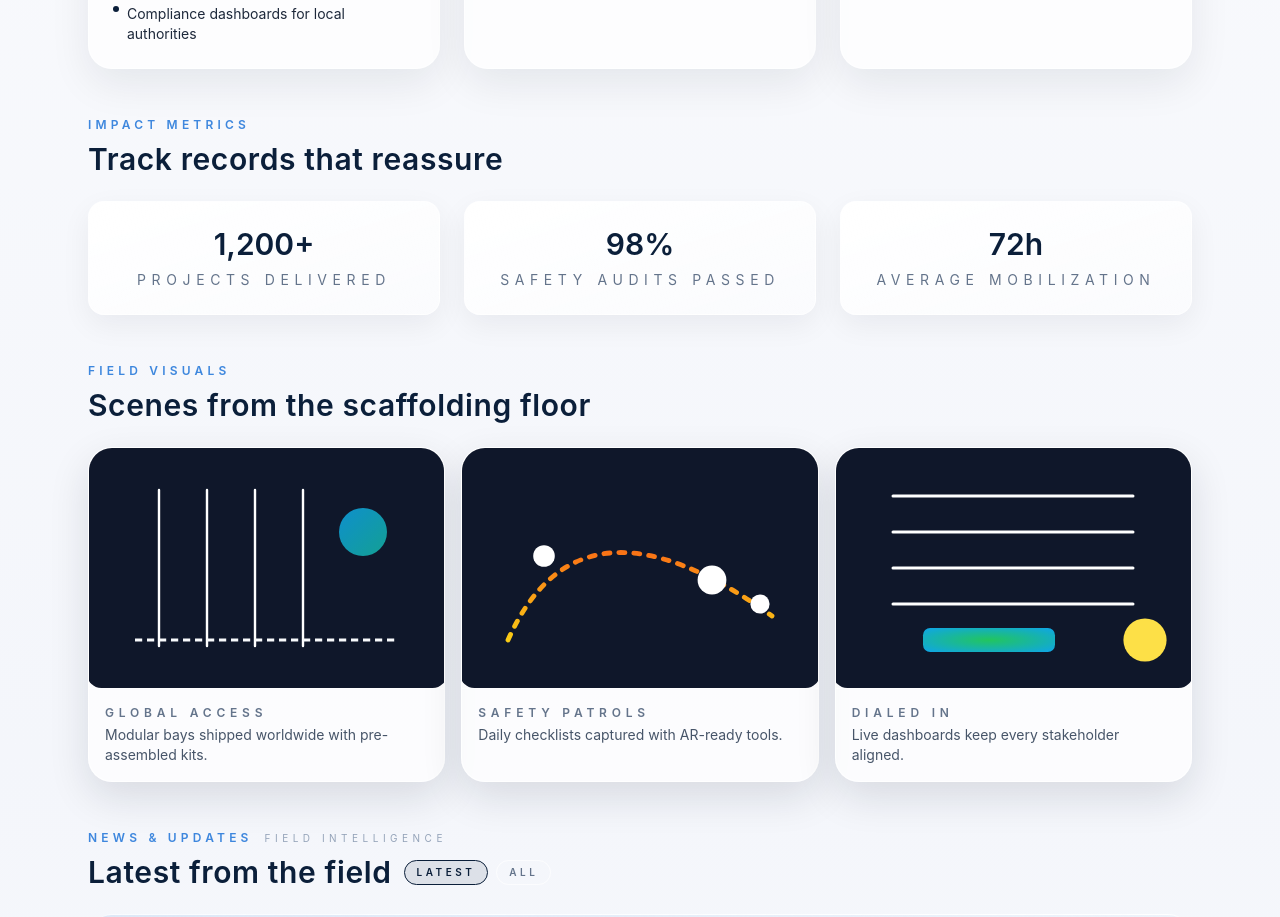
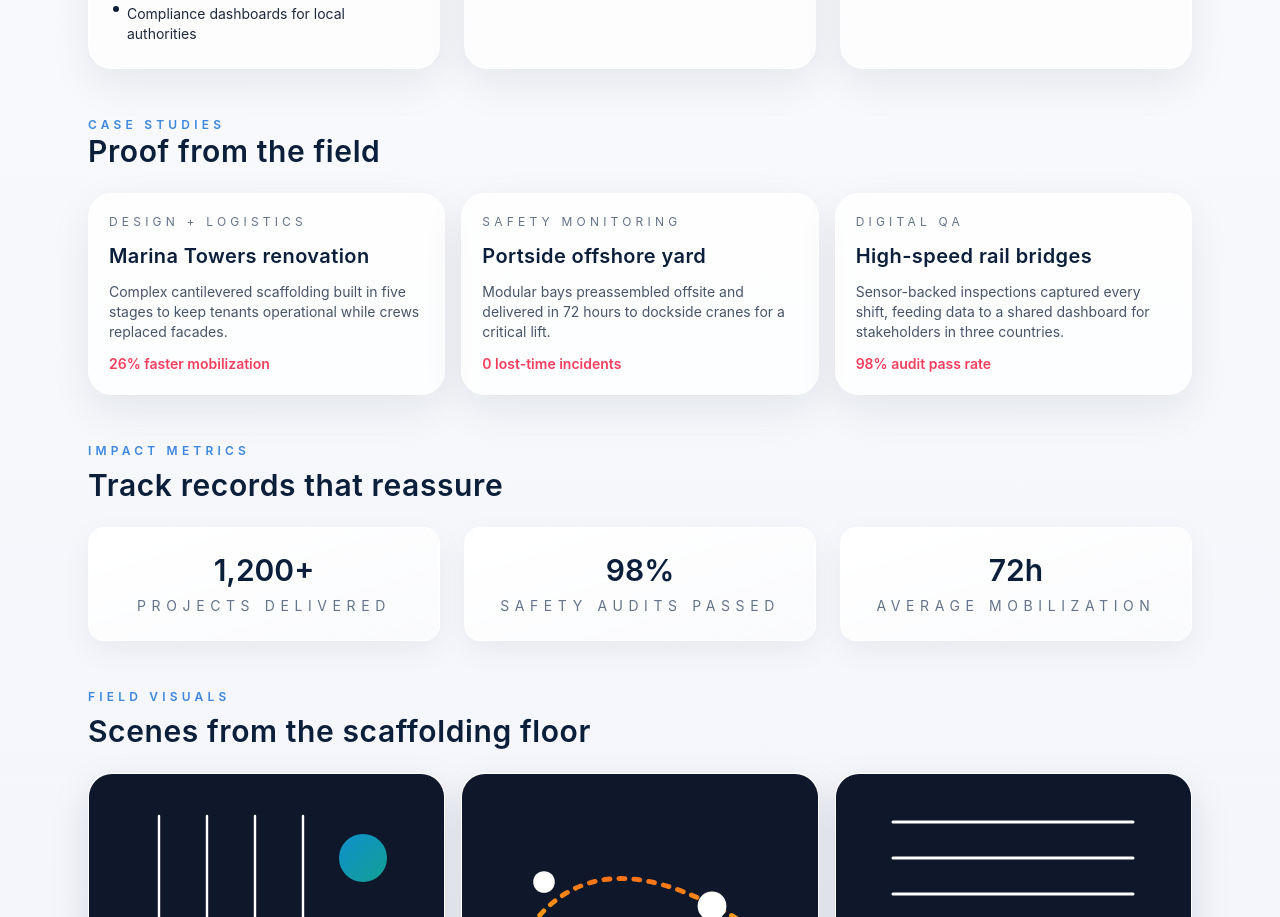
Before and after one commit to thichcode/landing-page, a Next.js app: page /en in a window 1280 px wide. Shown: the part 1821-2738 px from the top of the page. Built offline with nearby package versions, Linux system fonts and the light colour scheme; no server answers.

Commit message:
feat: add analytics webhook case studies

```diff
--- a/app/[locale]/page.tsx
+++ b/app/[locale]/page.tsx
@@ -1,3 +1,4 @@
+import { CaseStudiesSection } from '@/components/CaseStudiesSection';
 import { ContactForm } from '@/components/ContactForm';
 import { Footer } from '@/components/Footer';
 import { Hero } from '@/components/Hero';
@@ -59,6 +60,8 @@ export default async function LandingPage({ params }: LocaleParams) {
         </div>
         <SolutionGrid solutions={copy.solutions} />
       </section>
+
+      <CaseStudiesSection />
 
       <section className="space-y-6">
         <div className="flex flex-col gap-2">
--- a/app/api/contact/route.ts
+++ b/app/api/contact/route.ts
@@ -1,8 +1,23 @@
 import { NextResponse } from 'next/server';
 
+const WEBHOOK_URL = process.env.CONTACT_WEBHOOK_URL;
+
 export async function POST(request: Request) {
-  const body = await request.json();
-  console.log('Contact form submitted:', body);
-  // TODO: wire up email/slack/webhook when credentials are available.
+  const { name, company, phone, message } = await request.json();
+  const payload = { name, company, phone, message, receivedAt: new Date().toISOString() };
+  console.log('Contact form submitted:', payload);
+
+  if (WEBHOOK_URL) {
+    try {
+      await fetch(WEBHOOK_URL, {
+        method: 'POST',
+        headers: { 'Content-Type': 'application/json' },
+        body: JSON.stringify({ type: 'contact', payload }),
+      });
+    } catch (error) {
+      console.warn('Unable to post to contact webhook', error);
+    }
+  }
+
   return NextResponse.json({ status: 'received' });
 }
--- a/app/layout.tsx
+++ b/app/layout.tsx
@@ -1,4 +1,7 @@
+import Script from 'next/script';
 import './globals.css';
+
+const GA_ID = process.env.NEXT_PUBLIC_GA_ID ?? 'G-000000000';
 
 export const metadata = {
   title: 'Anta Scaffolding — solution landing',
@@ -8,6 +11,15 @@ export const metadata = {
 export default function RootLayout({ children }: { children: React.ReactNode }) {
   return (
     <html lang="en">
+      <head>
+        <Script
+          src={`https://www.googletagmanager.com/gtag/js?id=${GA_ID}`}
+          strategy="afterInteractive"
+        />
+        <Script id="gtag-init" strategy="afterInteractive">
+          {`window.dataLayer = window.dataLayer || []; function gtag(){dataLayer.push(arguments);} gtag('js', new Date()); gtag('config', '${GA_ID}', { send_page_view: true });`}
+        </Script>
+      </head>
       <body className="bg-soft-gray text-dark-blue">
         <div className="min-h-screen bg-gradient-to-b from-white via-soft-gray to-white">
           {children}
--- /dev/null
+++ b/components/CaseStudiesSection.tsx
@@ -0,0 +1,22 @@
+import caseStudies from '../data/case-studies.json';
+
+export function CaseStudiesSection() {
+  return (
+    <section id="case-studies" className="space-y-6">
+      <div>
+        <p className="text-xs font-semibold uppercase tracking-[0.35em] text-primary/80">Case studies</p>
+        <h2 className="text-3xl font-semibold text-dark-blue">Proof from the field</h2>
+      </div>
+      <div className="grid gap-4 md:grid-cols-3">
+        {caseStudies.map((caseStudy) => (
+          <article key={caseStudy.title} className="flex flex-col gap-3 rounded-3xl border border-white/70 bg-white/80 p-5 shadow-[0_15px_40px_rgba(15,23,42,0.08)]">
+            <p className="text-xs uppercase tracking-[0.35em] text-slate-500">{caseStudy.focus}</p>
+            <h3 className="text-xl font-semibold text-dark-blue">{caseStudy.title}</h3>
+            <p className="text-sm text-slate-600">{caseStudy.description}</p>
+            <p className="text-sm font-semibold text-accent">{caseStudy.result}</p>
+          </article>
+        ))}
+      </div>
+    </section>
+  );
+}
--- /dev/null
+++ b/data/case-studies.json
@@ -0,0 +1,20 @@
+[
+  {
+    "title": "Marina Towers renovation",
+    "description": "Complex cantilevered scaffolding built in five stages to keep tenants operational while crews replaced facades.",
+    "result": "26% faster mobilization",
+    "focus": "Design + logistics"
+  },
+  {
+    "title": "Portside offshore yard",
+    "description": "Modular bays preassembled offsite and delivered in 72 hours to dockside cranes for a critical lift.",
+    "result": "0 lost-time incidents",
+    "focus": "Safety monitoring"
+  },
+  {
+    "title": "High-speed rail bridges",
+    "description": "Sensor-backed inspections captured every shift, feeding data to a shared dashboard for stakeholders in three countries.",
+    "result": "98% audit pass rate",
+    "focus": "Digital QA"
+  }
+]
```
Also changed, not shown: 1 other file (tests, documents, lock files or other folders).
